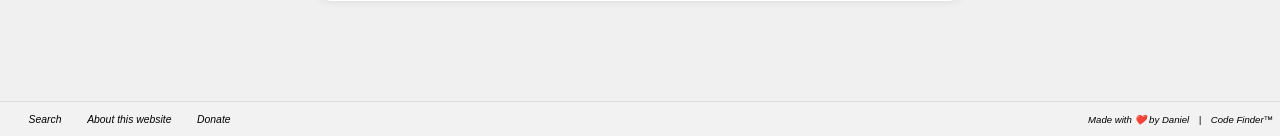
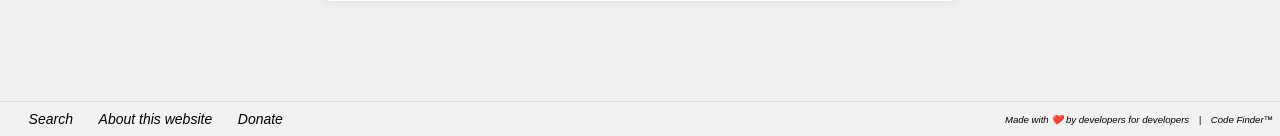
Before and after one commit to DanielDekhtyar/CodeFinder, a Flask app: page /contact-me in a window 1280 px wide. Shown: the part 664-800 px from the top of the page. Run offline with Flask 3, Linux system fonts and the light colour scheme.

Commit message:
Made with ❤️ text changed

```diff
--- a/static/css/contact_me.css
+++ b/static/css/contact_me.css
@@ -120,6 +120,7 @@ button[type="submit"]:hover {
     margin: 1vw;
     margin-right: 0;
     display: inline;
+    font-size: 1.75vh;
 }
 
 .footer-link:hover {
--- a/templates/about.html
+++ b/templates/about.html
@@ -194,7 +194,7 @@
                 <p class="footer-link">
                     <a class="footer-link" href="https://www.paypal.com/donate/?hosted_button_id=48CYXM9E6F8W8" target="_blank">Donate</a>
                 </p>
-                <p id="trademark">Made with ❤️ by <a id="made-with-love-link" role="link" title="My LinkedIn" href="https://www.linkedin.com/in/daniel-dekhtyar/" target="_blank">Daniel</a>&emsp;|&emsp;Code Finder&trade;</p>
+                <p id="trademark">Made with ❤️ by <a id="made-with-love-link" role="link" title="My LinkedIn" href="https://www.linkedin.com/in/daniel-dekhtyar/" target="_blank">developers</a> for developers&emsp;|&emsp;Code Finder&trade;</p>
             </footer>
         </div>
         <script src="static/js/about.js"></script>
--- a/templates/contact_me.html
+++ b/templates/contact_me.html
@@ -56,6 +56,6 @@
         <p class="footer-link">
             <a class="footer-link" href="https://www.paypal.com/donate/?hosted_button_id=48CYXM9E6F8W8" target="_blank">Donate</a>
         </p>
-        <p id="trademark">Made with ❤️ by <a id="made-with-love-link" role="link" title="My LinkedIn" href="https://www.linkedin.com/in/daniel-dekhtyar/" target="_blank">Daniel</a>&emsp;|&emsp;Code Finder&trade;</p>
+        <p id="trademark">Made with ❤️ by <a id="made-with-love-link" role="link" title="My LinkedIn" href="https://www.linkedin.com/in/daniel-dekhtyar/" target="_blank">developers</a> for developers&emsp;|&emsp;Code Finder&trade;</p>
     </footer>
 </html>
--- a/templates/index.html
+++ b/templates/index.html
@@ -133,6 +133,6 @@
         <p class="footer-link">
             <a class="footer-link" href="https://www.paypal.com/donate/?hosted_button_id=48CYXM9E6F8W8" target="_blank">Donate</a>
         </p>
-        <p id="trademark">Made with ❤️ by <a id="made-with-love-link" role="link" title="My LinkedIn" href="https://www.linkedin.com/in/daniel-dekhtyar/" target="_blank">Daniel</a>&emsp;|&emsp;Code Finder&trade;</p>
+        <p id="trademark">Made with ❤️ by <a id="made-with-love-link" role="link" title="My LinkedIn" href="https://www.linkedin.com/in/daniel-dekhtyar/" target="_blank">developers</a> for developers&emsp;|&emsp;Code Finder&trade;</p>
     </footer>
 </html>
--- a/templates/results_template.html
+++ b/templates/results_template.html
@@ -164,7 +164,7 @@
         <p class="footer-link">
             <a class="footer-link" href="https://www.paypal.com/donate/?hosted_button_id=48CYXM9E6F8W8" target="_blank">Donate</a>
         </p>
-        <p id="trademark">Made with ❤️ by <a id="made-with-love-link" role="link" title="My LinkedIn" href="https://www.linkedin.com/in/daniel-dekhtyar/" target="_blank">Daniel</a>&emsp;|&emsp;Code Finder&trade;</p>
+        <p id="trademark">Made with ❤️ by <a id="made-with-love-link" role="link" title="My LinkedIn" href="https://www.linkedin.com/in/daniel-dekhtyar/" target="_blank">developers</a> for developers&emsp;|&emsp;Code Finder&trade;</p>
     </footer>
     <script src="static/js/results_template.js"></script>
 </html>
```
